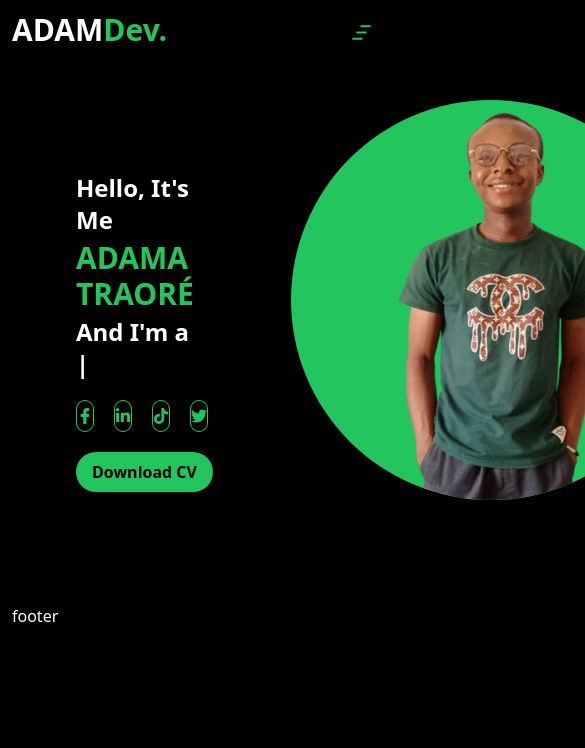
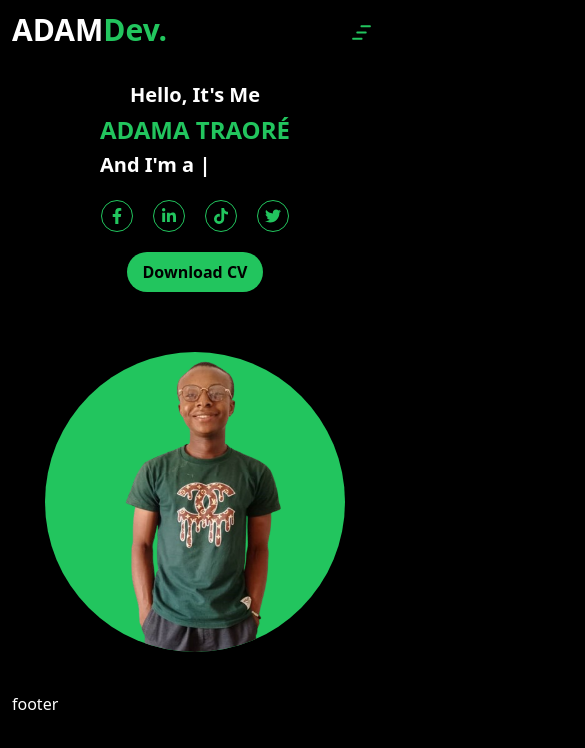
Before and after one commit to Adama-dev15/myPortfolio, a Next.js app: page / in a window 390 px wide. Shown: the top 748 px of the page, 585 px wide, since content can reach past the window. Built offline with nearby package versions, Linux system fonts and the light colour scheme.

Commit message:
fin responsive accueil

```diff
--- a/src/components/accueil/Accueil.tsx
+++ b/src/components/accueil/Accueil.tsx
@@ -38,16 +38,16 @@ const Accueil = () => {
 
   return (
     <section className="accueil">
-      <div className="container mx-auto px-16 ">
+      <div className="container mx-auto md:px-16 ">
         <div className="accueil-inner">
-          <div className="content grid grid-cols-2">
+          <div className="content grid md:grid-cols-2 :grid-cols-1">
             <div
-              className="left flex flex-col gap-5 py-28"
+              className="left flex items-center justify-center md:items-start md:justify-start flex-col gap-5 py-5 md:py-28"
               data-aos="fade-right"
             >
-              <div className="info-user font-bold text-2xl flex flex-col gap-1">
-                <p>Hello, It&apos;s Me</p>
-                <p className="text-green-500 text-3xl uppercase">
+              <div className="info-user font-bold text-[20px] md:text-2xl flex flex-col gap-1">
+                <p className="text-center md:text-left">Hello, It&apos;s Me</p>
+                <p className="text-green-500 text-2xl md:text-3xl uppercase text-center md:text-left">
                   adama traoré
                 </p>
                 <p>
@@ -79,17 +79,17 @@ const Accueil = () => {
               </div>
             </div>
             <div
-              className="right  py-10 pl-24"
+              className="right  py-10 md:pl-24 flex items-center justify-center"
               //   style={{ borderRadius: "86% 14% 86% 14% / 12% 84% 16% 88% " }}
               data-aos="fade-left"
             >
-              <div className="image flex items-center justify-center bg-green-500 rounded-full w-[400px] h-[400px]">
+              <div className="image flex items-center justify-center bg-green-500 rounded-full   w-[300px] h-[300px] md:w-[400px]   md:h-[400px]">
                 <Image
                   src={image_profil}
                   width={1000}
                   height={400}
                   alt="profi"
-                  className="w-[400px] h-[400px] rounded-full"
+                  className=" w-[300px] h-[300px] md:w-[400px]   md:h-[400px] rounded-full"
                 />
               </div>
             </div>
--- a/src/components/header/Header.tsx
+++ b/src/components/header/Header.tsx
@@ -23,7 +23,7 @@ const Header = () => {
                   ADAM<span className="text-green-500">Dev.</span>
                 </Link>
               </div>
-              <div className="absolute right-1 top-5">
+              <div className="absolute right-1 top-5 !z-[90000]">
                 <ThemeMenu />
               </div>
               <div className="navigation hidden md:block">
--- a/src/components/themes/themeToggle/ThemeToggle.tsx
+++ b/src/components/themes/themeToggle/ThemeToggle.tsx
@@ -33,9 +33,9 @@ function ThemeMenu() {
         <span className="sr-only">Toggle menu</span>
       </div>
       {menuOpen && (
-        <div className="navigation  relative" data-aos="fade-left">
+        <div className="navigation  relative " data-aos="fade-left">
           <nav className=" absolute h-[200px] w-[300px] right-0  top-2 bg-green-500 rounded-sm">
-            <ul className="flex flex-col items-center py-4 justify-center gap-3 text-black  font-bold   z-10 ">
+            <ul className="flex flex-col items-center py-4 justify-center gap-3 text-black  font-bold    ">
               <li>
                 <Link
                   href="/"
```
